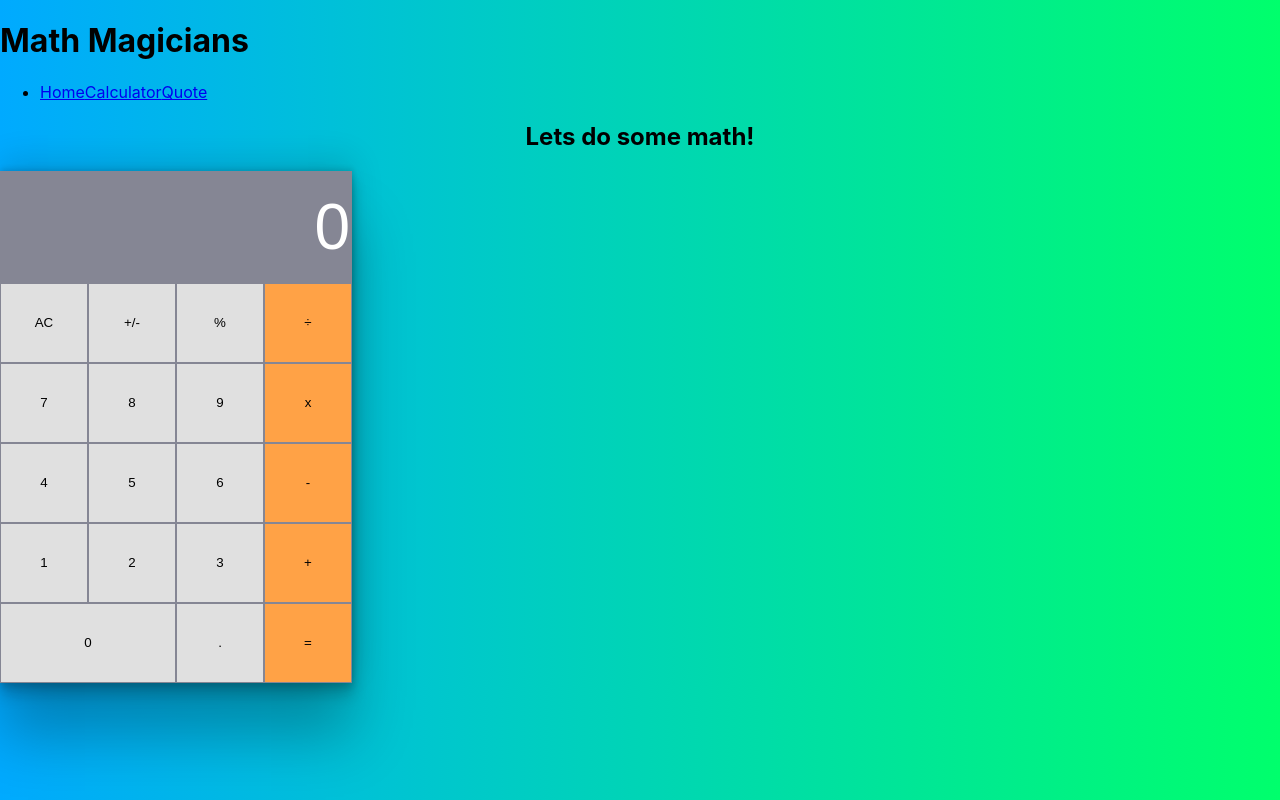
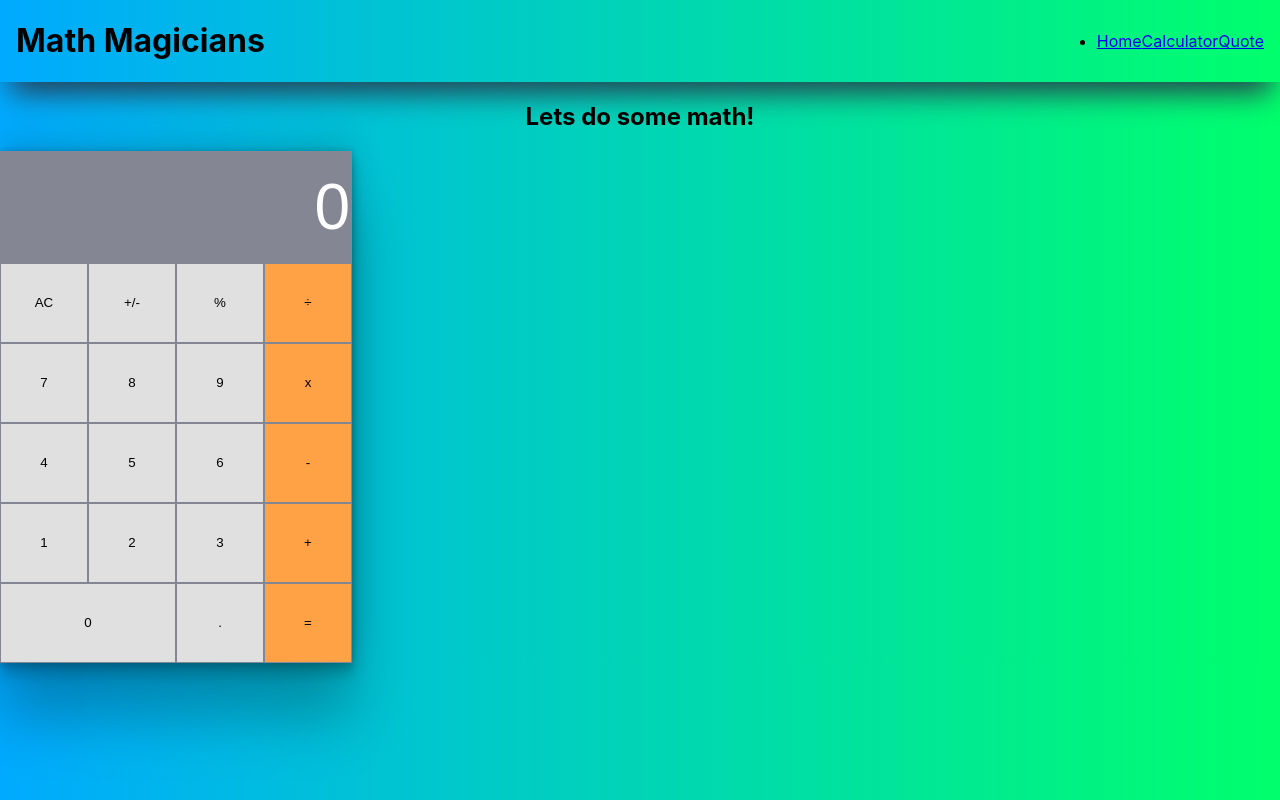
Before and after one commit to Paul-tes/Math-magicians, a React (Create React App) app: page /Calculator in a window 1280 px wide. Built offline with nearby package versions, Linux system fonts and the light colour scheme.

Commit message:
header style

```diff
--- a/src/components/Header.jsx
+++ b/src/components/Header.jsx
@@ -1,7 +1,8 @@
 import { Link } from 'react-router-dom';
+import styles from '../style/Header.module.css';
 
 const Header = () => (
-  <div className="header">
+  <header className={styles.header}>
     <h1>Math Magicians</h1>
     <nav>
       <ul>
@@ -12,7 +13,7 @@ const Header = () => (
         </li>
       </ul>
     </nav>
-  </div>
+  </header>
 );
 
 export default Header;
--- /dev/null
+++ b/src/style/Header.module.css
@@ -0,0 +1,11 @@
+.header {
+  /* position: fixed; */
+  left: 0;
+  right: 0;
+  top: 0;
+  display: flex;
+  justify-content: space-between;
+  align-items: center;
+  padding: 0 1rem;
+  box-shadow: rgb(38, 57, 77) 1px 20px 30px -10px;
+}
```
